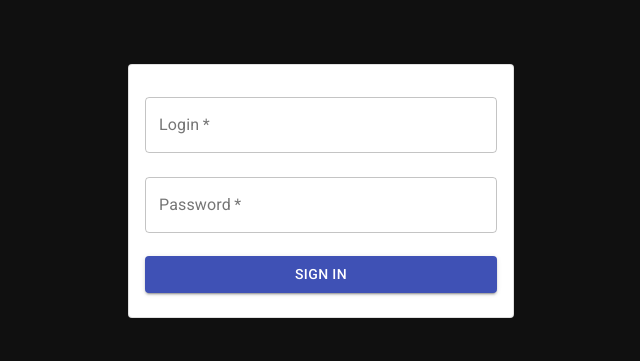
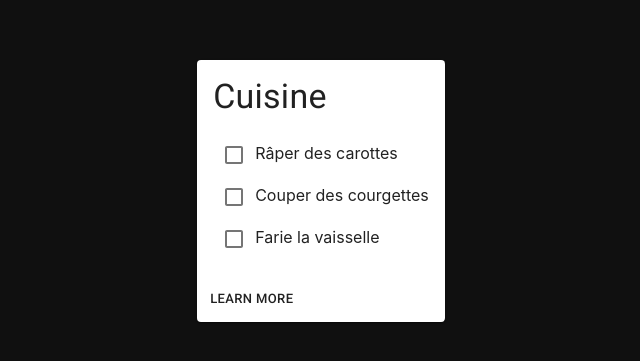
Before and after one commit to dedicad/klannpuce, a React (Create React App) app in the folder front/: page /card in a window 1280 px wide. Before the commit this address led to /login. Shown: the part 209-570 px from the top of the page, without its empty margins (319-959 px from the left). Built offline with nearby package versions, Linux system fonts and the light colour scheme.

Commit message:
Add card template page at /card

```diff
--- a/front/src/App.css
+++ b/front/src/App.css
@@ -1,5 +1,4 @@
 .App {
-  text-align: center;
   height: 100%;
   background-color: rgb(16, 16, 16);
   display: flex;
@@ -41,3 +40,7 @@
     transform: rotate(360deg);
   }
 }
+
+.full-height {
+  height: 100%;
+}
--- a/front/src/App.tsx
+++ b/front/src/App.tsx
@@ -9,6 +9,7 @@ import {
 
 import Login from "./components/login/Login";
 import Navbar from "./components/navbar/Navbar";
+import SubjectCard from './components/subjectCard/SubjectCard';
 
 function App() {
   return (
@@ -18,6 +19,9 @@ function App() {
         {/* <Navbar></Navbar> */}
 
         <Switch>
+          <Route path="/card">
+            <SubjectCard />
+          </Route>
           <Route path="/login">
             <Login />
           </Route>
--- /dev/null
+++ b/front/src/components/subjectCard/SubjectCard.css
@@ -0,0 +1,8 @@
+ul {
+    list-style-type: none;
+    padding: 0;
+}
+
+.subject-card {
+    max-width: 25%;
+}
--- /dev/null
+++ b/front/src/components/subjectCard/SubjectCard.tsx
@@ -0,0 +1,62 @@
+import React, { PureComponent } from 'react'
+
+import { Card, CardContent, Typography, Grid, CardActions, Button, Checkbox } from '@material-ui/core';
+import { createMuiTheme, ThemeProvider } from '@material-ui/core/styles';
+import './SubjectCard.css';
+
+const theme = createMuiTheme({
+    overrides: {
+        // Style sheet name ⚛️
+        MuiCardContent: {
+            // Name of the rule
+            root: {
+                paddingBottom: 0,
+                // background: 'linear-gradient(45deg, #FE6B8B 30%, #FF8E53 90%)',
+            },
+        },
+    },
+});
+
+class SubjectCard extends PureComponent {
+    subject = {
+        'title': 'Cuisine',
+        'tasks': ['Râper des carottes',
+            'Couper des courgettes',
+            'Farie la vaisselle']
+    };
+
+    tasks = this.subject.tasks.map(task => {
+        return (
+            <li><Checkbox color="primary" disableRipple />{task}</li>
+        )
+    })
+
+
+
+    render() {
+        return (
+            <Grid className="full-height" container
+                direction="row"
+                justify="center"
+                alignItems="center" >
+                <Card className="subject-card">
+                    <ThemeProvider theme={theme}>
+                        <CardContent>
+                            <Typography gutterBottom variant="h4" component="h2">
+                                {this.subject.title}
+                            </Typography>
+                            <ul>
+                                {this.tasks}
+                            </ul>
+                        </CardContent>
+                    </ThemeProvider>
+                    <CardActions>
+                        <Button size="small">Learn More</Button>
+                    </CardActions>
+                </Card>
+            </Grid>
+        )
+    }
+}
+
+export default SubjectCard;
```
